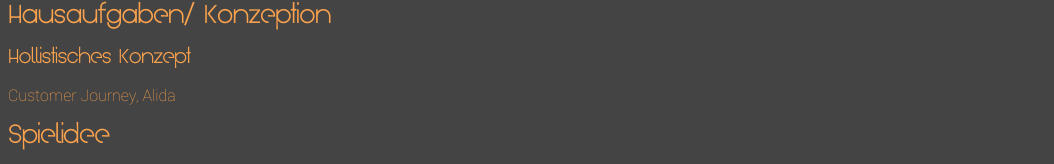
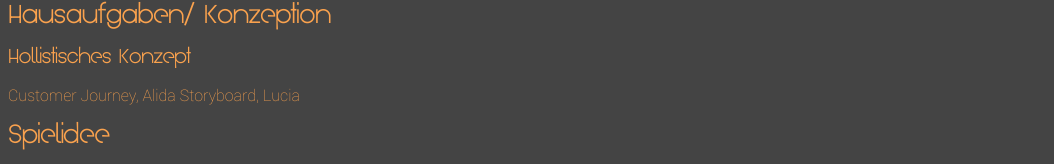
Before and after one commit to KohlerAl/Lucida, a plain HTML site: page index.html in a window 1280 px wide. Shown: the part 305-469 px from the top of the page, without its empty margins (0-1054 px from the left). Drawn offline with Linux system fonts and the light colour scheme; files whose address does not match are found by name.

Commit message:
added homework to index

```diff
--- a/index.html
+++ b/index.html
@@ -40,6 +40,7 @@
             <h2>Hausaufgaben/ Konzeption</h2>
             <a id="hollistic"><h3>Hollistisches Konzept</h3></a>
             <a href="design/Customer_Journey_Alida.png">Customer Journey, Alida</a>
+            <a href="design/Storyboard_Lucia.png">Storyboard, Lucia</a>
         </a>
         <a id="general_idea">
             <h2>Spielidee</h2>
```
